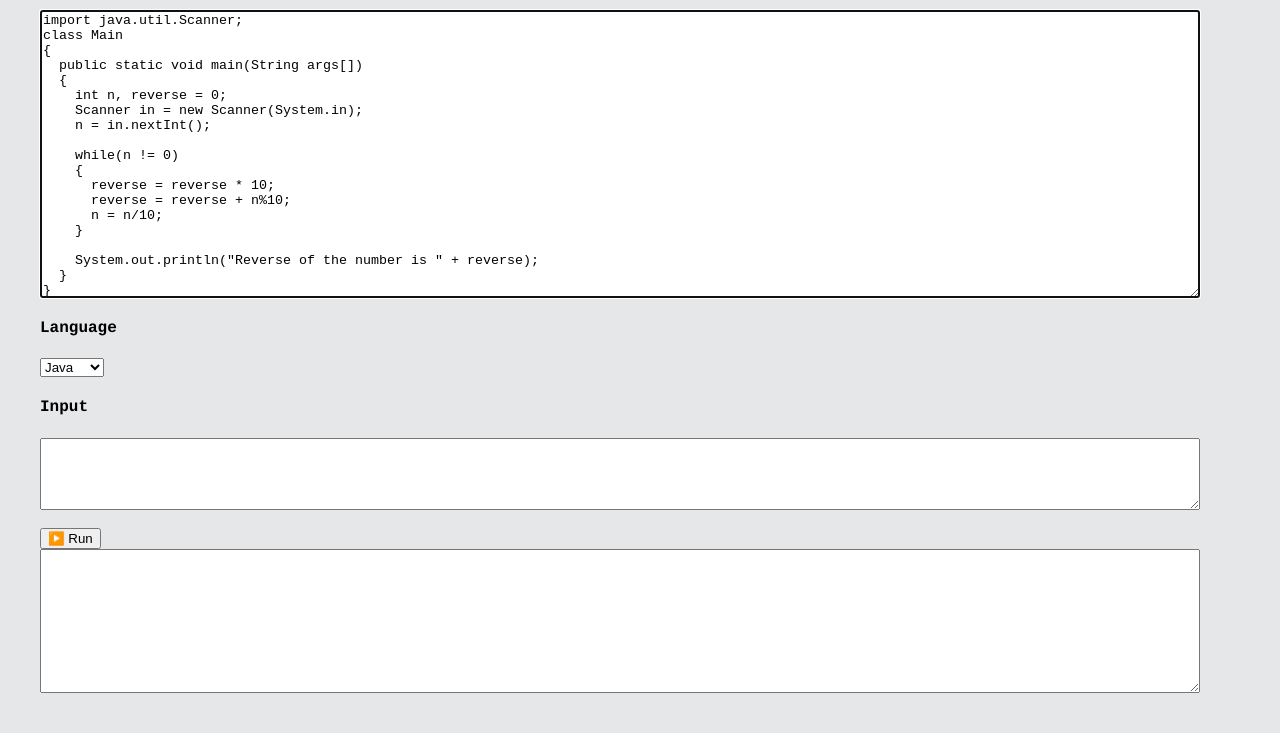
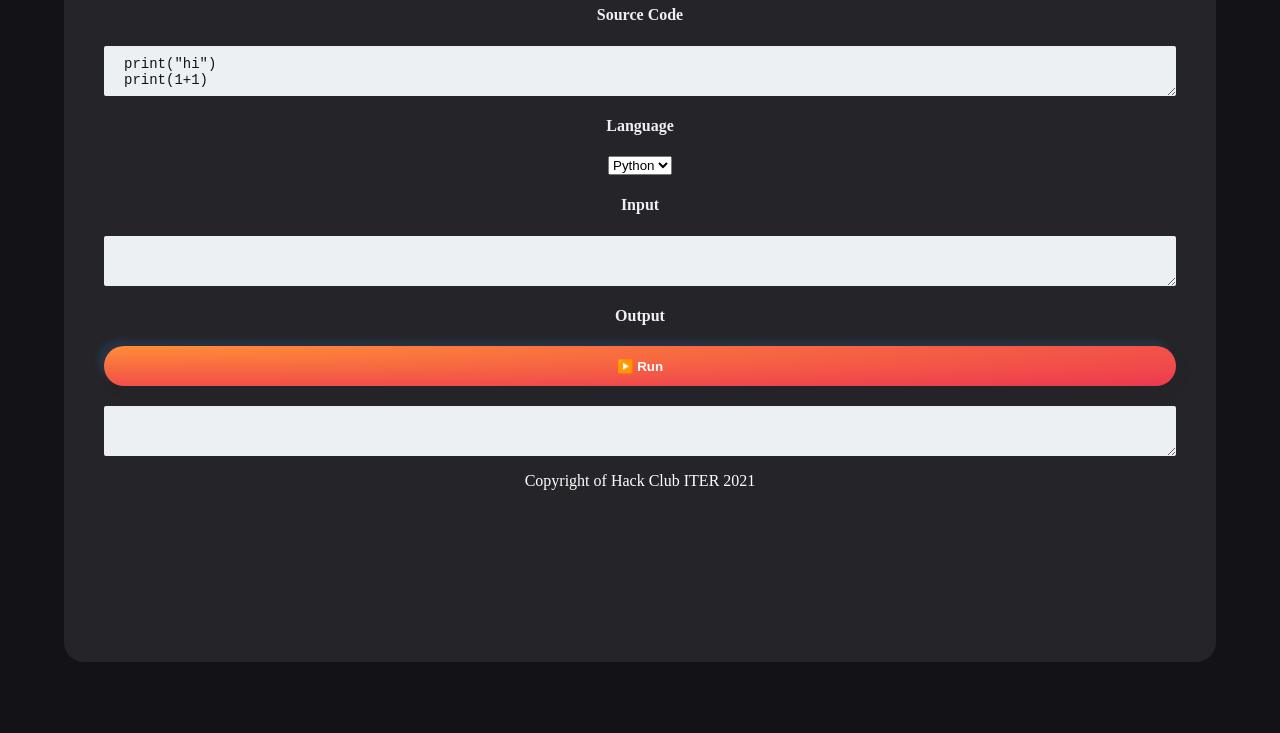
Before and after one commit to hackclubiter/onEditor, a plain HTML site: page index.html in a window 1280 px wide. Shown: the part 118-851 px from the top of the page. After the commit the page ends 800 px from the top, so only its background shows below. Drawn offline with nearby package versions, Linux system fonts and the light colour scheme; a web font is replaced by a local one.

Commit message:
UI Update

```diff
--- /dev/null
+++ b/CSS/style.css
@@ -0,0 +1,117 @@
+@font-face {
+    font-family: 'Phantom Sans';
+    src: url('https://assets.hackclub.com/fonts/Phantom_Sans_0.7/Bold.woff') format('woff'), url('https://assets.hackclub.com/fonts/Phantom_Sans_0.7/Bold.woff2') format('woff2');
+    font-weight: bold;
+    font-style: normal;
+    font-display: swap;
+}
+textarea::-webkit-scrollbar {
+    display: none;
+}
+body {
+    margin: 0;
+    width: 100vw;
+    height: 100vh;
+    background: #121217;
+    display: flex;
+    align-items: center;
+    text-align: center;
+    justify-content: center;
+    place-items: center;
+    overflow: hidden;
+    font-family: Phantom Sans;
+}
+.container {
+    position: relative;
+    width: 90%;
+    height: 95%;
+    border-radius: 20px;
+    padding: 40px;
+    box-sizing: border-box;
+    background: #252429;
+    color: #ecf0f3;
+}
+.brand-logo {
+    height: 100px;
+    width: 100px;
+    background: url("https://avatars.githubusercontent.com/u/73450347?s=100&v=4");
+    margin: auto;
+    border-radius: 50%;
+    box-sizing: border-box;
+}
+.brand-title {
+    margin-top: 10px;
+    font-weight: 900;
+    font-size: 1.8rem;
+    color: #ffffff;
+    letter-spacing: 1px;
+}
+.brand-title-small {
+    font-weight: 90;
+    font-size: 15px;
+    color: #ffffff;
+    letter-spacing: 1px;
+}
+.inputs {
+    text-align: left;
+    margin-top: 30px;
+}
+p,label{
+    display: block;
+    width: 100%;
+    padding: 0;
+    border: none;
+    outline: none;
+    box-sizing: border-box;
+    text-align: center;
+    color: rgb(255, 255, 255);
+}
+textarea{
+    display: block;
+    width: 100%;
+    border-radius: 2px !important;
+    padding: 0;
+    margin-top: 10px;
+    border: none;
+    outline: none;
+    box-sizing: border-box;
+    background: #ecf0f3;
+    padding: 10px;
+    padding-left: 20px;
+    height: 50px;
+    font-size: 14px;
+    border-radius: 50px;
+    color: #121217;
+}
+textarea::placeholder {
+    color: gray;
+}
+button {
+    display: block;
+    width: 100%;
+    padding: 0;
+    border: none;
+    outline: none;
+    box-sizing: border-box;
+    text-align: center;
+    margin-top: 20px;
+    margin-bottom: 20px;
+    background-image: radial-gradient( ellipse farthest-corner at top left, #ff8c37, #ec3750);
+    height: 40px;
+    border-radius: 20px;
+    cursor: pointer;
+    font-weight: 900;
+    color: white;
+    box-shadow: 6px 6px 6px #252429, -6px -6px 6px #273444;
+    transition: 0.5s;
+}
+label {
+    margin-bottom: 4px;
+}
+label:nth-of-type(2) {
+    margin-top: 12px;
+}
+
+button:hover {
+    box-shadow: none;
+}
--- /dev/null
+++ b/JS/index.js
@@ -0,0 +1,96 @@
+API_KEY = "34c8103e63msh909728bfda25be5p1bb0fbjsnd587398101bf"; // PLEASE DON'T SHARE
+
+        var language_to_id = {
+            "C": 50,
+            "C++": 54,
+            "Java": 62,
+            "Python": 71,
+        };
+
+        function encode(str) {
+            return btoa(unescape(encodeURIComponent(str || "")));
+        }
+
+        function decode(bytes) {
+            var escaped = escape(atob(bytes || ""));
+            try {
+                return decodeURIComponent(escaped);
+            } catch {
+                return unescape(escaped);
+            }
+        }
+
+        function errorHandler(jqXHR, textStatus, errorThrown) {
+            $("#output").val(`${JSON.stringify(jqXHR, null, 4)}`);
+            $("#run").prop("disabled", false);
+        }
+
+        function check(token) {
+            $("#output").val($("#output").val() + "\nChecking submission status...");
+            $.ajax({
+                url: `https://judge0-ce.p.rapidapi.com/submissions/${token}?base64_encoded=true`,
+                type: "GET",
+                headers: {
+                    "x-rapidapi-host": "judge0-ce.p.rapidapi.com",
+	                "x-rapidapi-key": API_KEY
+                },
+                success: function (data, textStatus, jqXHR) {
+                    if ([1, 2].includes(data["status"]["id"])) {
+                        $("#output").val($("#output").val() + "\nStatus: " + data["status"]["description"]);
+                        setTimeout(function() { check(token) }, 1000);
+                    }
+                    else {
+                        var output = [decode(data["compile_output"]), decode(data["stdout"])].join("\n").trim();
+                        $("#output").val(output);
+                        $("#run").prop("disabled", false);
+                    }
+                },
+                error: errorHandler
+            });
+        }
+
+        function run() {
+            $("#run").prop("disabled", true);
+            $("#output").val("Creating submission...");
+            $.ajax({
+                url: "https://judge0-ce.p.rapidapi.com/submissions?base64_encoded=true",
+                type: "POST",
+                contentType: "application/json",
+                headers: {
+                    "x-rapidapi-host": "judge0-ce.p.rapidapi.com",
+	                "x-rapidapi-key": API_KEY
+                },
+                data: JSON.stringify({
+                    "language_id": language_to_id[$("#lang").val()],
+                    "source_code": encode($("#source").val()),
+                    "stdin": encode($("#input").val()),
+                    "redirect_stderr_to_stdout": true
+                }),
+                success: function(data, textStatus, jqXHR) {
+                    $("#output").val($("#output").val() + "\nSubmission created.");
+                    setTimeout(function() { check(data["token"]) }, 2000);
+                },
+                error: errorHandler
+            });
+        }
+
+        $("body").keydown(function (e) {
+            if (e.ctrlKey && e.keyCode == 13) {
+                run();
+            }
+        });
+
+        $("textarea").keydown(function (e) {
+            if (e.keyCode == 9) {
+                e.preventDefault();
+                var start = this.selectionStart;
+                var end = this.selectionEnd;
+
+                var append = "    ";
+                $(this).val($(this).val().substring(0, start) + append + $(this).val().substring(end));
+
+                this.selectionStart = this.selectionEnd = start + append.length;
+            }
+        });
+
+        $("#source").focus();
--- a/index.html
+++ b/index.html
@@ -1,146 +1,45 @@
+<!DOCTYPE html>
+<html lang="en">
  <head>
   <title>Online Compiler</title>
-    <meta name="viewport" content="width=device-width, initial-scale=1.0">
+  <meta name="viewport" content="width=device-width,initial-scale=1" />
   <script src="https://cdnjs.cloudflare.com/ajax/libs/jquery/3.5.1/jquery.min.js"></script>
+  <link rel="stylesheet" href="./CSS/style.css" />
+  <meta charset="UTF-8" />
+  <meta http-equiv="X-UA-Compatible" content="IE=edge" />
+  <link rel="shortcut icon" href="https://avatars.githubusercontent.com/u/73450347?s=100&v=4" type="image/x-icon">
  </head>
-<body style="background-color: #E5E7E9; font-family:courier,arial,helvetica; margin: 40px;" >
-    <h2>Online Compiler</h2>
+
+ <body>
+    <div class="container">
+
+        <h1 class="brand-title">Online IDE</h1>
 
         <h4>Source Code</h4>
-    <textarea id="source" style="width: calc(100% - 40px); height: 40%; resize: vertical;">
-import java.util.Scanner;
-class Main
-{
-  public static void main(String args[])
-  {
-    int n, reverse = 0;
-    Scanner in = new Scanner(System.in);
-    n = in.nextInt();
 
-    while(n != 0)
-    {
-      reverse = reverse * 10;
-      reverse = reverse + n%10;
-      n = n/10;
-    }
-
-    System.out.println("Reverse of the number is " + reverse);
-  }
-}
+        <textarea id="source">
+print("hi")
+print(1+1)
         </textarea>
 
         <h4>Language</h4>
+
             <select id="lang">
-	<option selected>Java</option>
-	<option>Python</option>
+                <option selected="selected">Python</option>
+                <option>Java</option>
                 <option>C++</option>
                 <option>C</option>
             </select>
 
         <h4>Input</h4>
-    <textarea id="input" style="width: calc(100% - 40px); height: 10%; resize: vertical;"></textarea>
+        <textarea id="input"></textarea>
 
-    </br></br>
+        <h4>Output</h4>
         <button id="run" onclick="run()">▶️ Run</button>
 
-    <textarea readonly id="output" style="width: calc(100% - 40px); height: 20%; top: 0; right: 0; resize: vertical;"></textarea>
-
-    <script type="text/javascript">
-        API_KEY = "34c8103e63msh909728bfda25be5p1bb0fbjsnd587398101bf"; // PLEASE DON'T SHARE
-
-        var language_to_id = {
-            "C": 50,
-            "C++": 54,
-            "Java": 62,
-            "Python": 71,
-        };
-
-        function encode(str) {
-            return btoa(unescape(encodeURIComponent(str || "")));
-        }
-
-        function decode(bytes) {
-            var escaped = escape(atob(bytes || ""));
-            try {
-                return decodeURIComponent(escaped);
-            } catch {
-                return unescape(escaped);
-            }
-        }
-
-        function errorHandler(jqXHR, textStatus, errorThrown) {
-            $("#output").val(`${JSON.stringify(jqXHR, null, 4)}`);
-            $("#run").prop("disabled", false);
-        }
-
-        function check(token) {
-            $("#output").val($("#output").val() + "\nChecking submission status...");
-            $.ajax({
-                url: `https://judge0-ce.p.rapidapi.com/submissions/${token}?base64_encoded=true`,
-                type: "GET",
-                headers: {
-                    "x-rapidapi-host": "judge0-ce.p.rapidapi.com",
-	                "x-rapidapi-key": API_KEY
-                },
-                success: function (data, textStatus, jqXHR) {
-                    if ([1, 2].includes(data["status"]["id"])) {
-                        $("#output").val($("#output").val() + "\nStatus: " + data["status"]["description"]);
-                        setTimeout(function() { check(token) }, 1000);
-                    }
-                    else {
-                        var output = [decode(data["compile_output"]), decode(data["stdout"])].join("\n").trim();
-                        $("#output").val(output);
-                        $("#run").prop("disabled", false);
-                    }
-                },
-                error: errorHandler
-            });
-        }
-
-        function run() {
-            $("#run").prop("disabled", true);
-            $("#output").val("Creating submission...");
-            $.ajax({
-                url: "https://judge0-ce.p.rapidapi.com/submissions?base64_encoded=true",
-                type: "POST",
-                contentType: "application/json",
-                headers: {
-                    "x-rapidapi-host": "judge0-ce.p.rapidapi.com",
-	                "x-rapidapi-key": API_KEY
-                },
-                data: JSON.stringify({
-                    "language_id": language_to_id[$("#lang").val()],
-                    "source_code": encode($("#source").val()),
-                    "stdin": encode($("#input").val()),
-                    "redirect_stderr_to_stdout": true
-                }),
-                success: function(data, textStatus, jqXHR) {
-                    $("#output").val($("#output").val() + "\nSubmission created.");
-                    setTimeout(function() { check(data["token"]) }, 2000);
-                },
-                error: errorHandler
-            });
-        }
-
-        $("body").keydown(function (e) {
-            if (e.ctrlKey && e.keyCode == 13) {
-                run();
-            }
-        });
-
-        $("textarea").keydown(function (e) {
-            if (e.keyCode == 9) {
-                e.preventDefault();
-                var start = this.selectionStart;
-                var end = this.selectionEnd;
-
-                var append = "    ";
-                $(this).val($(this).val().substring(0, start) + append + $(this).val().substring(end));
-
-                this.selectionStart = this.selectionEnd = start + append.length;
-            }
-        });
-
-        $("#source").focus();
-    </script>
+    <textarea readonly="readonly" id="output"></textarea>
+    <p>Copyright of Hack Club ITER 2021</p>
+   <script src="./JS/index.js"></script>
+  </div>
  </body>
+</html>
```
Also changed, not shown: 1 other file. Lines whose indentation alone changed are shown as unchanged.
